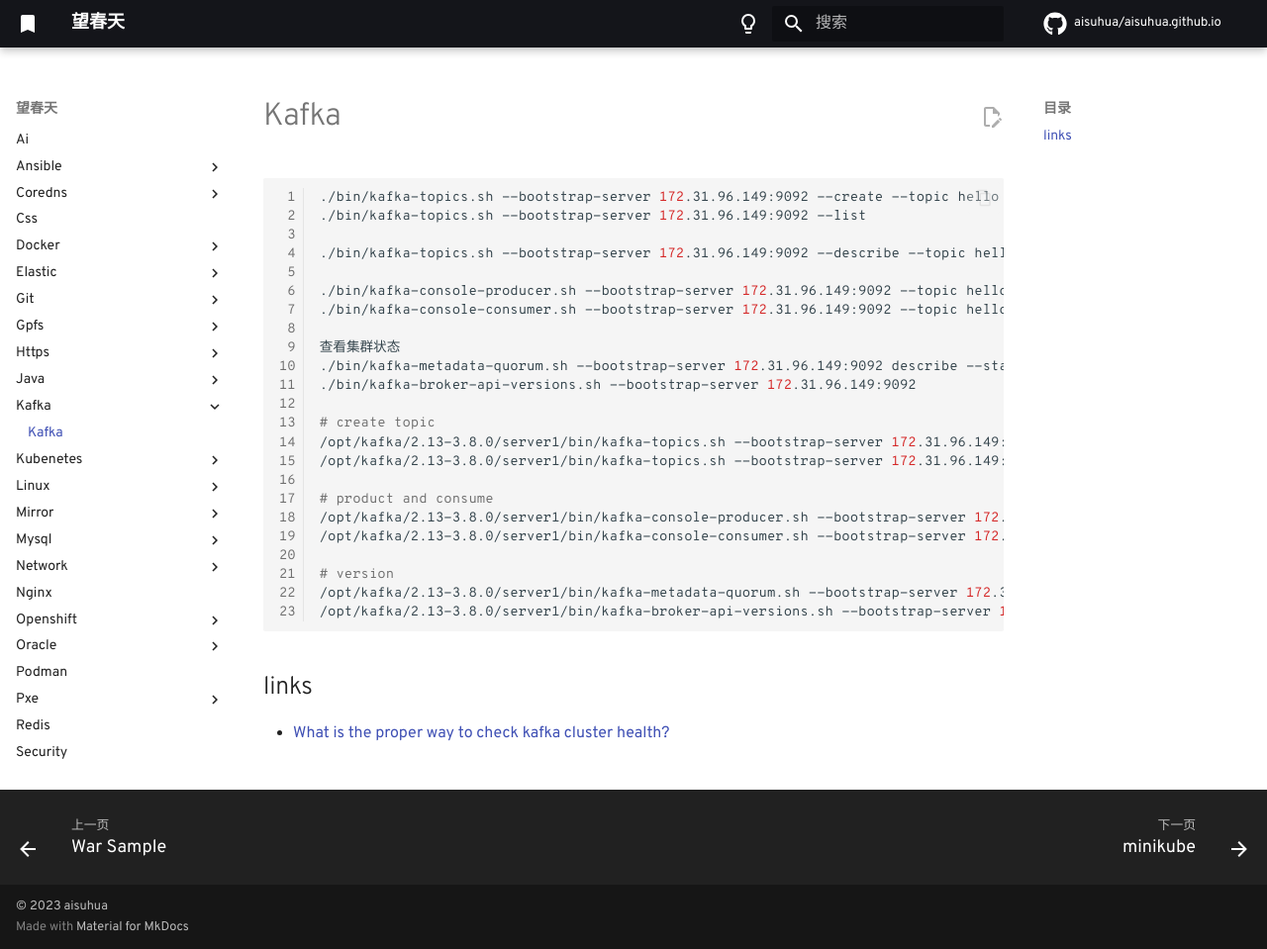
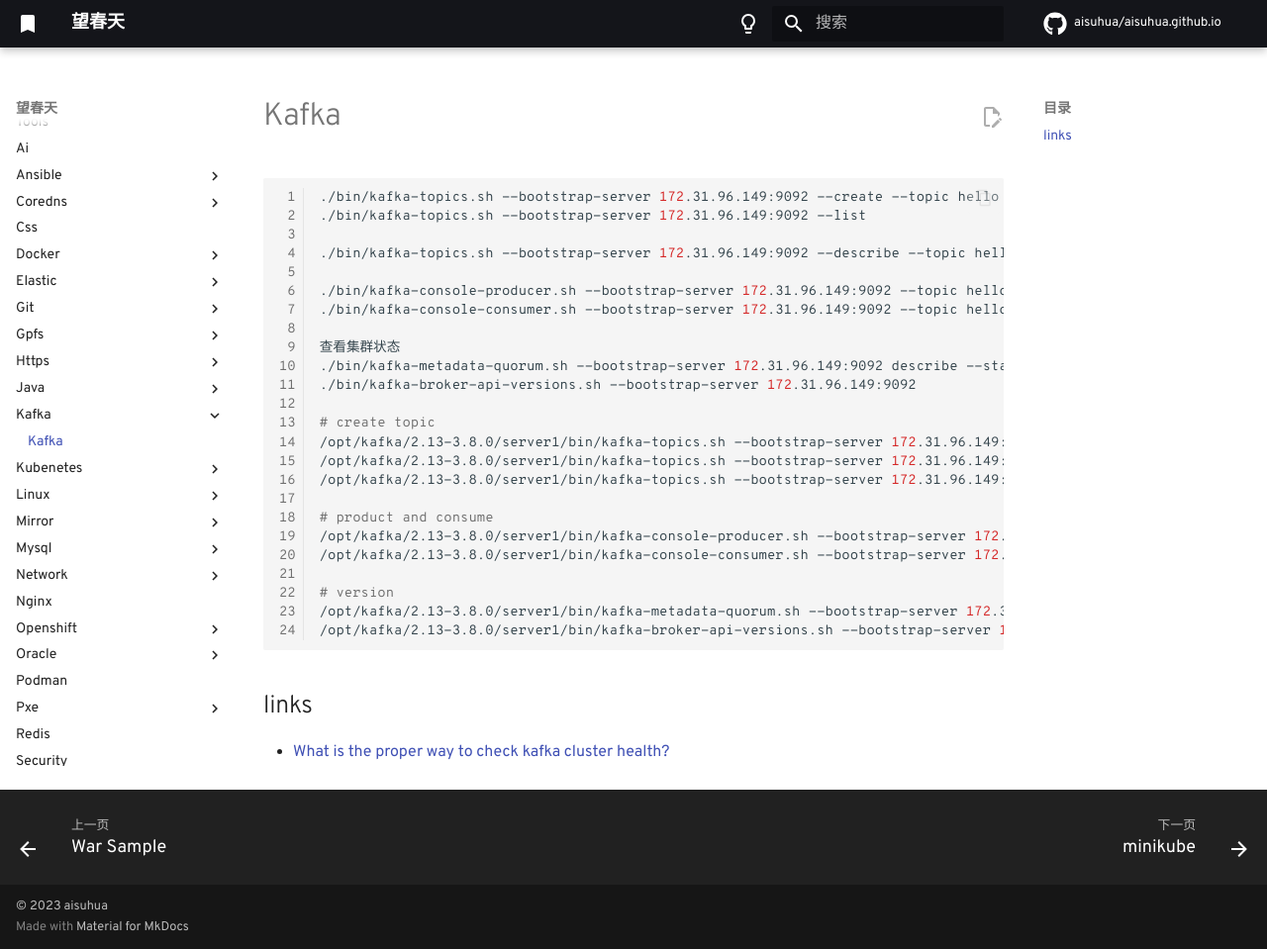
Before and after one commit to aisuhua/aisuhua.github.io, an MkDocs documentation site: the page built from docs/kafka/REAEMD.md, in a window 1280 px wide and 959 px high. Shown: the whole window at 99% size. Built offline with MkDocs 1.6.1 and Material for MkDocs 9.7.7, drawn with Linux system fonts in a browser that asks for light colours; comment, search, counter and statistics services are not loaded.

Commit message:
REAEMD.md

```diff
--- a/docs/kafka/REAEMD.md
+++ b/docs/kafka/REAEMD.md
@@ -14,8 +14,9 @@
 ./bin/kafka-broker-api-versions.sh --bootstrap-server 172.31.96.149:9092
 
 # create topic
-/opt/kafka/2.13-3.8.0/server1/bin/kafka-topics.sh --bootstrap-server 172.31.96.149:19093 --create --topic hello --command-config /opt/kafka/2.13-3.8.0/server1/config/kraft/admin.conf
-/opt/kafka/2.13-3.8.0/server1/bin/kafka-topics.sh --bootstrap-server 172.31.96.149:19093 --describe --topic hello --command-config /opt/kafka/2.13-3.8.0/server1/config/kraft/admin.conf
+/opt/kafka/2.13-3.8.0/server1/bin/kafka-topics.sh --bootstrap-server 172.31.96.149:19093 --command-config /opt/kafka/2.13-3.8.0/server1/config/kraft/admin.conf --list
+/opt/kafka/2.13-3.8.0/server1/bin/kafka-topics.sh --bootstrap-server 172.31.96.149:19093 --command-config /opt/kafka/2.13-3.8.0/server1/config/kraft/admin.conf --create --topic hello
+/opt/kafka/2.13-3.8.0/server1/bin/kafka-topics.sh --bootstrap-server 172.31.96.149:19093 --command-config /opt/kafka/2.13-3.8.0/server1/config/kraft/admin.conf --describe --topic hello
 
 # product and consume
 /opt/kafka/2.13-3.8.0/server1/bin/kafka-console-producer.sh --bootstrap-server 172.31.96.149:19093 --producer.config /opt/kafka/2.13-3.8.0/server1/config/kraft/admin.conf --topic hello
```
